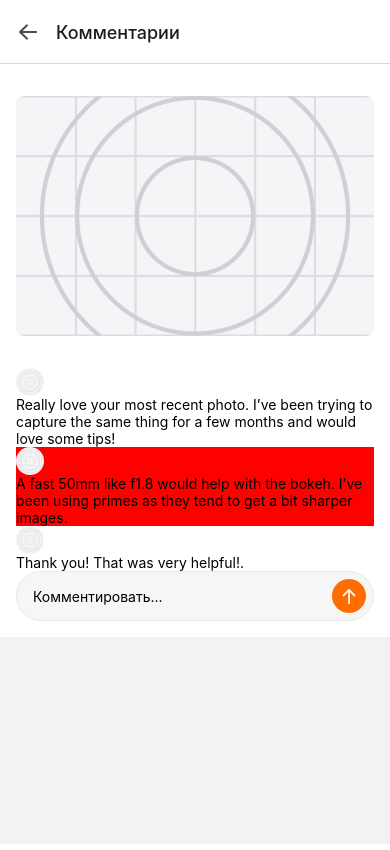
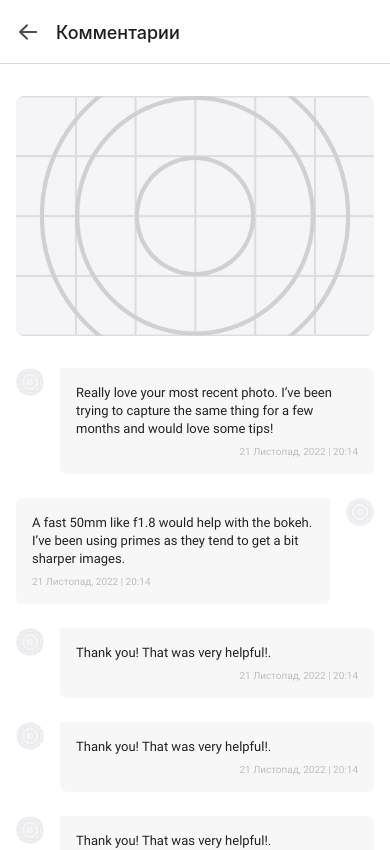
Before and after one commit to viamur/React-native, a React Native app: screen /Comment in a window 390 px wide. Shown: the top 850 px of the page. Built offline with nearby package versions, Linux system fonts and the light colour scheme.

Commit message:
hw05 done

```diff
--- a/Screens/CommentsScreen.js
+++ b/Screens/CommentsScreen.js
@@ -5,6 +5,8 @@ import {
   Keyboard,
   KeyboardAvoidingView,
   Platform,
+  SafeAreaView,
+  ScrollView,
   StyleSheet,
   Text,
   TextInput,
@@ -30,7 +32,7 @@ const data = {
         userId: 2,
         avatar: img,
       },
-      data: Date.now(),
+      date: Date.now(),
       comment:
         'Really love your most recent photo. I’ve been trying to capture the same thing for a few months and would love some tips!',
     },
@@ -40,17 +42,35 @@ const data = {
         userId: 1,
         avatar: img,
       },
-      data: Date.now(),
+      date: Date.now(),
       comment:
         'A fast 50mm like f1.8 would help with the bokeh. I’ve been using primes as they tend to get a bit sharper images.',
     },
     {
-      id: 2,
+      id: 3,
       user: {
         userId: 2,
         avatar: img,
       },
-      data: Date.now(),
+      date: Date.now(),
+      comment: 'Thank you! That was very helpful!.',
+    },
+    {
+      id: 4,
+      user: {
+        userId: 2,
+        avatar: img,
+      },
+      date: Date.now(),
+      comment: 'Thank you! That was very helpful!.',
+    },
+    {
+      id: 5,
+      user: {
+        userId: 2,
+        avatar: img,
+      },
+      date: Date.now(),
       comment: 'Thank you! That was very helpful!.',
     },
   ],
@@ -58,25 +78,39 @@ const data = {
 
 const CommentsScreen = ({ navigation, route }) => {
   const [comment, setComment] = useState('');
+  const [isOpenKeyboard, setIsOpenKeyboard] = useState(false);
+
+  const handleCloseKeyboard = () => {
+    if (isOpenKeyboard) {
+      Keyboard.dismiss();
+      setIsOpenKeyboard(false);
+    }
+  };
   return (
     <KeyboardAvoidingView
       keyboardVerticalOffset={60}
       behavior={Platform.OS == 'ios' ? 'position' : 'height'}
     >
-      <TouchableWithoutFeedback onPress={() => Keyboard.dismiss()}>
       <View style={styles.container}>
+        <TouchableWithoutFeedback disabled={!isOpenKeyboard} onPress={handleCloseKeyboard}>
+          <View style={{ flex: 1 }}>
             <Image source={data.photo} resizeMode="cover" style={styles.image} />
             <FlatList
               data={data.comments}
-            style={{ width: '100%', flex: 1 }}
+              style={{ flex: 1 }}
+              // item={{ paddingBottom: 24 }}
               renderItem={({ item }) => <ItemComment userId={userId} data={item} />}
               keExtractor={(item, idx) => item.id}
             />
+          </View>
+        </TouchableWithoutFeedback>
         <View style={styles.wrapInput}>
           <TextInput
             style={styles.input}
             placeholder="Комментировать..."
             value={comment}
+            onBlur={handleCloseKeyboard}
+            onFocus={() => setIsOpenKeyboard(true)}
             onChangeText={text => setComment(text)}
           />
           <TouchableOpacity style={styles.btnSend}>
@@ -84,7 +118,6 @@ const CommentsScreen = ({ navigation, route }) => {
           </TouchableOpacity>
         </View>
       </View>
-      </TouchableWithoutFeedback>
     </KeyboardAvoidingView>
   );
 };
@@ -123,6 +156,7 @@ const styles = StyleSheet.create({
     borderWidth: 1,
     borderColor: '#e8e8e8',
 
+    marginTop: 24,
     backgroundColor: '#f6f6f6',
   },
   btnSend: {
--- a/components/ItemComment.jsx
+++ b/components/ItemComment.jsx
@@ -1,62 +1,73 @@
 import { Image, StyleSheet, Text, View } from 'react-native';
-
-// del
-// const userId = 1;
-// const data = {
-//   id: 1,
-//   photo: img,
-//   comments: [
-//     {
-//       id: 1,
-//       user: {
-//         userId: 2,
-//         avatar: img,
-//       },
-//       date: Date.now(),
-//       comment:
-//         'Really love your most recent photo. I’ve been trying to capture the same thing for a few months and would love some tips!',
-//     },
-//     {
-//       id: 2,
-//       user: {
-//         userId: 1,
-//         avatar: img,
-//       },
-//       date: Date.now(),
-//       comment:
-//         'A fast 50mm like f1.8 would help with the bokeh. I’ve been using primes as they tend to get a bit sharper images.',
-//     },
-//     {
-//       id: 2,
-//       user: {
-//         userId: 2,
-//         avatar: img,
-//       },
-//       date: Date.now(),
-//       comment: 'Thank you! That was very helpful!.',
-//     },
-//   ],
-// };
+import { getDate } from '../utils/convertDate';
 
 const ItemComment = ({ userId, data }) => {
+  // check is owner this comment user
+  const isOwner = userId == data.user.userId;
+
+  // convert date in 09 июня, 2020 | 09:14
+  const date = getDate(data.date);
+
   return (
-    <View style={{ backgroundColor: userId == data.user.userId ? 'red' : 'white', flex: 1 }}>
-      <Image source={data.user.avatar} style={styles.image} />
-      <View>
-        <Text>{data.comment}</Text>
-        <Text>{data.date}</Text>
+    <View style={{ ...styles.container, flexDirection: isOwner ? 'row-reverse' : 'row' }}>
+      <Image
+        source={data.user.avatar}
+        style={{
+          ...styles.image,
+          marginRight: isOwner ? 0 : 16,
+          marginLeft: isOwner ? 16 : 0,
+        }}
+      />
+      <View
+        style={{
+          ...styles.wrap,
+          borderTopLeftRadius: isOwner ? 6 : 0,
+          borderTopRightRadius: isOwner ? 0 : 6,
+        }}
+      >
+        <Text style={styles.comment}>{data.comment}</Text>
+        <Text style={{ ...styles.date, textAlign: isOwner ? 'left' : 'right' }}>{date}</Text>
       </View>
     </View>
   );
 };
 
 const styles = StyleSheet.create({
+  container: {
+    marginBottom: 24,
+  },
+  'container:last:child': {
+    marginBottom: 0,
+  },
   image: {
     width: 28,
     height: 28,
 
     borderRadius: '50%',
   },
+  wrap: {
+    backgroundColor: 'rgba(0, 0, 0, 0.03)',
+    borderRadius: 6,
+    padding: 16,
+
+    flex: 1,
+  },
+  comment: {
+    fontFamily: 'Roboto-Regular',
+    fontSize: 13,
+    lineHeight: 18,
+
+    color: '#212121',
+
+    marginBottom: 8,
+  },
+  date: {
+    fontFamily: 'Roboto-Regular',
+    fontSize: 10,
+    lineHeight: 12,
+
+    color: '#bdbdbd',
+  },
 });
 
 export default ItemComment;
--- a/components/ItemPost.jsx
+++ b/components/ItemPost.jsx
@@ -9,7 +9,7 @@ import img from '../assets/icon.png';
 const ItemPost = ({ navigation, data }) => {
   return (
     <View style={styles.container}>
-      <Image style={styles.image} resizeMode={'cover'} source={data.photo} />
+      <Image style={styles.image} resizeMode={'cover'} source={{ uri: data.photo }} />
       <Text style={styles.title}>{data.title}</Text>
       <View style={styles.bottomBlock}>
         <View style={styles.iconBlock}>
--- /dev/null
+++ b/utils/convertDate.js
@@ -0,0 +1,32 @@
+const allMonths = [
+  'Січеня',
+  'Лютий',
+  'Березеня',
+  'Квітеня',
+  'Травеня',
+  'Червеня',
+  'Липеня',
+  'Серпеня',
+  'Вересеня',
+  'Жовтеня',
+  'Листопад',
+  'Груденя',
+];
+
+/* Получаем 05 серпня 11:00 */
+export const getDate = date => {
+  const newDate = new Date(date);
+
+  const day = newDate.getDate();
+  const month = newDate.getMonth();
+  const year = newDate.getFullYear();
+  const hour = newDate.getHours();
+  const minutes = newDate.getMinutes();
+
+  const dayString = String(day).padStart(2, 0);
+  const hourString = String(hour).padStart(2, 0);
+  const minutesString = String(minutes).padStart(2, 0);
+  const yearString = String(year);
+
+  return `${dayString} ${allMonths[month]}, ${yearString} | ${hourString}:${minutesString}`;
+};
```
Also changed, not shown: assets/screenshot/hw05.png (added), 1 other file (tests, documents, lock files or other folders). Lines whose indentation alone changed are shown as unchanged.
